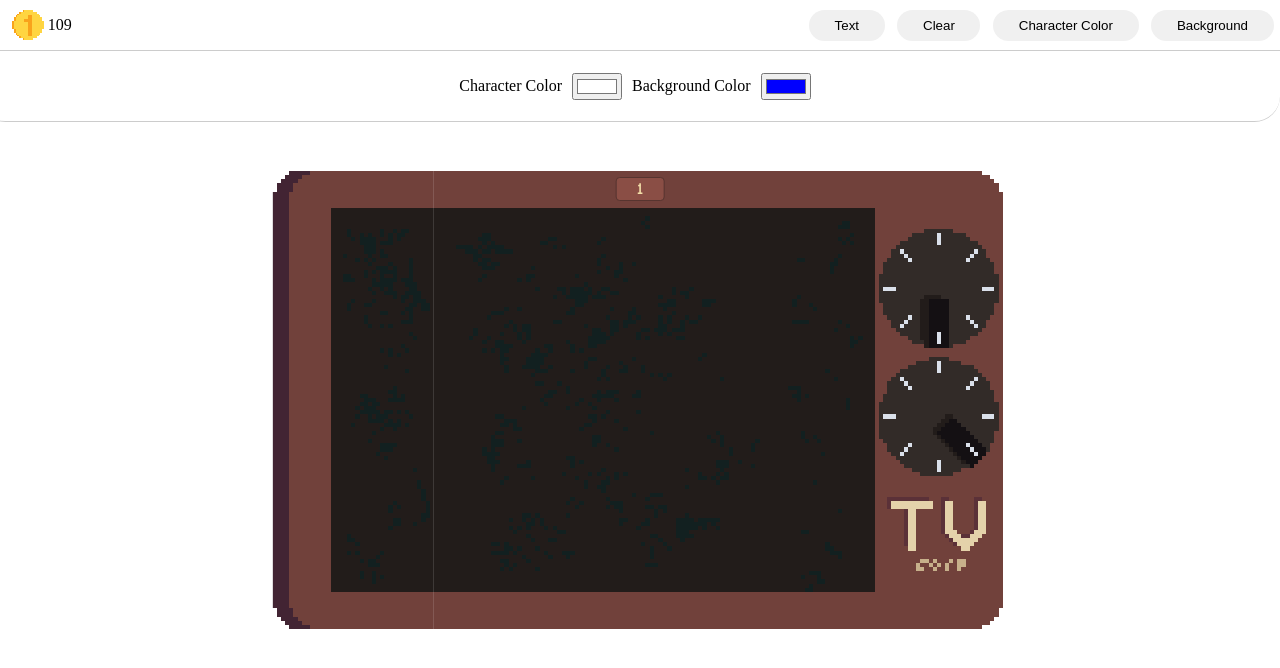
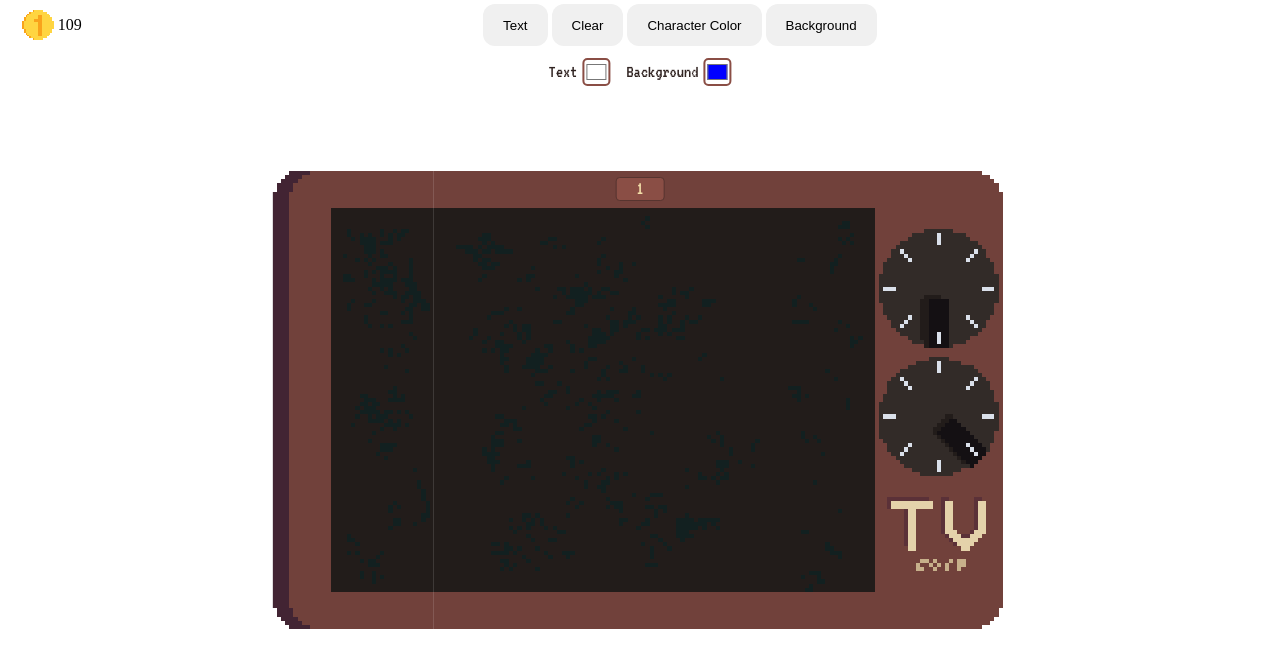
Before and after one commit to tusant19/intertext, a React (Vite) app in the folder front/: page / in a window 1280 px wide. Shown: the top 668 px of the page. Built offline with nearby package versions, Linux system fonts and the light colour scheme; no server answers.

Commit message:
nicer top bar

```diff
--- a/front/src/pages/TelePage.css
+++ b/front/src/pages/TelePage.css
@@ -83,6 +83,9 @@
     width: 100%;
     align-items: center;
     justify-content: space-between;
+    gap: 8px;
+    padding: 4px 10px;
+    box-sizing: border-box;
     z-index: 1;
 }
 
@@ -91,6 +94,9 @@
     flex-direction: row;
     align-items: center;
     justify-content: center;
+    gap: 4px;
+    flex: 1;
+    min-width: 0;
     height: 100%;
 }
 
@@ -111,13 +117,10 @@
     display: flex;
     align-items: center;
     justify-content: center;
-    height: 100%;
-    padding: 1vh;
-    padding-left: 2vw;
-    padding-right: 2vw;
-    margin-right: 0.5vw;
-    margin-left: 0.5vw;
-    border-radius: 2vh;
+    height: 42px;
+    padding: 0 20px;
+    margin: 0;
+    border-radius: 12px;
     border: none;
     background-color: #f0f0f0;
 }
@@ -138,24 +141,41 @@
 
 .colorPickerDiv {
     display: flex;
-    flex-direction: row;
     align-items: center;
     justify-content: center;
     position: fixed;
-    top: 50px;
-    right: 0;
-    width: 100%;
-    height: 50px;
-    background-color: white;
-    border-top: 1px solid #ccc;
-    border-bottom: 1px solid #ccc;
-    border-bottom-left-radius: 2vw;
-    border-bottom-right-radius: 2vw;
-    padding: 10px;
+    top: 58px;
+    right: 50%;
+    gap: 16px;
+    transform: translateX(50%);
+    background: transparent;
     z-index: 1;
 }
 
-.colorPickerDiv p {
-    margin: 0 10px;
-    font-size: 16px;
+.colorControl {
+    display: flex;
+    align-items: center;
+    gap: 5px;
+    color: #302321;
+    font: 18px 'VT323', monospace;
 }
+
+.colorPickerDiv input {
+    width: 28px;
+    height: 28px;
+    padding: 0;
+    border: 2px solid #8a4e45;
+    border-radius: 5px;
+    background: none;
+}
+
+@media (max-width: 699px) {
+    .toolBarDiv { height: 46px; gap: 4px; padding: 3px 5px; }
+    .coinsDisplay p { margin: 0; gap: 2px; font-size: 14px; }
+    .coinsDisplay img { height: 24px; }
+    .toolDiv { gap: 2px; }
+    .toolButton { height: 38px; padding: 0 6px; border-radius: 8px; font-size: clamp(10px, 2.6vw, 13px); }
+    .colorPickerDiv { top: 46px; right: 6px; width: calc(100% - 12px); height: 40px; transform: none; justify-content: center; padding: 5px 8px; }
+    .colorControl { gap: 3px; color: #302321; font-size: 13px; }
+    .colorPickerDiv input { width: 28px; height: 24px; }
+}
--- a/front/src/pages/TelePage.jsx
+++ b/front/src/pages/TelePage.jsx
@@ -699,10 +699,8 @@ function TelePage() {
                 </div>
             </div>
             <div className="colorPickerDiv">
-                <p>Character Color</p>
-                <input type="color" id="charColorPicker" name="charColorPicker" value={currentCharColor.current} onChange={handleCharColorChange} />
-                <p>Background Color</p>
-                <input type="color" id="bgColorPicker" name="bgColorPicker" value={currentBgColor.current} onChange={handleBgColorChange}/>
+                <label className="colorControl">Text <input type="color" id="charColorPicker" name="charColorPicker" value={currentCharColor.current} onChange={handleCharColorChange} /></label>
+                <label className="colorControl">Background <input type="color" id="bgColorPicker" name="bgColorPicker" value={currentBgColor.current} onChange={handleBgColorChange}/></label>
             </div>
             <div className="canvasDiv" style={{ '--tv-left': `${canvasHeight.current * 540 / 2790}px`, '--tv-right': `${canvasHeight.current * 1080 / 2790}px`, '--tv-left-width': `${canvasHeight.current * 1170 / 2790}px`, '--tv-right-width': `${canvasHeight.current * 1710 / 2790}px`, '--tv-center': `${canvasHeight.current * 270 / 2790}px`, '--tv-left-image': `url(${tvLeftImage})`, '--tv-middle-image': `url(${tvMiddleImage})`, '--tv-right-image': `url(${tvRightImage})`, transform: window.innerWidth < 700 ? 'none' : `translateX(${-canvasHeight.current * 270 / 2790}px)` }}>
                 <div className="pageNumberDiv">
```
